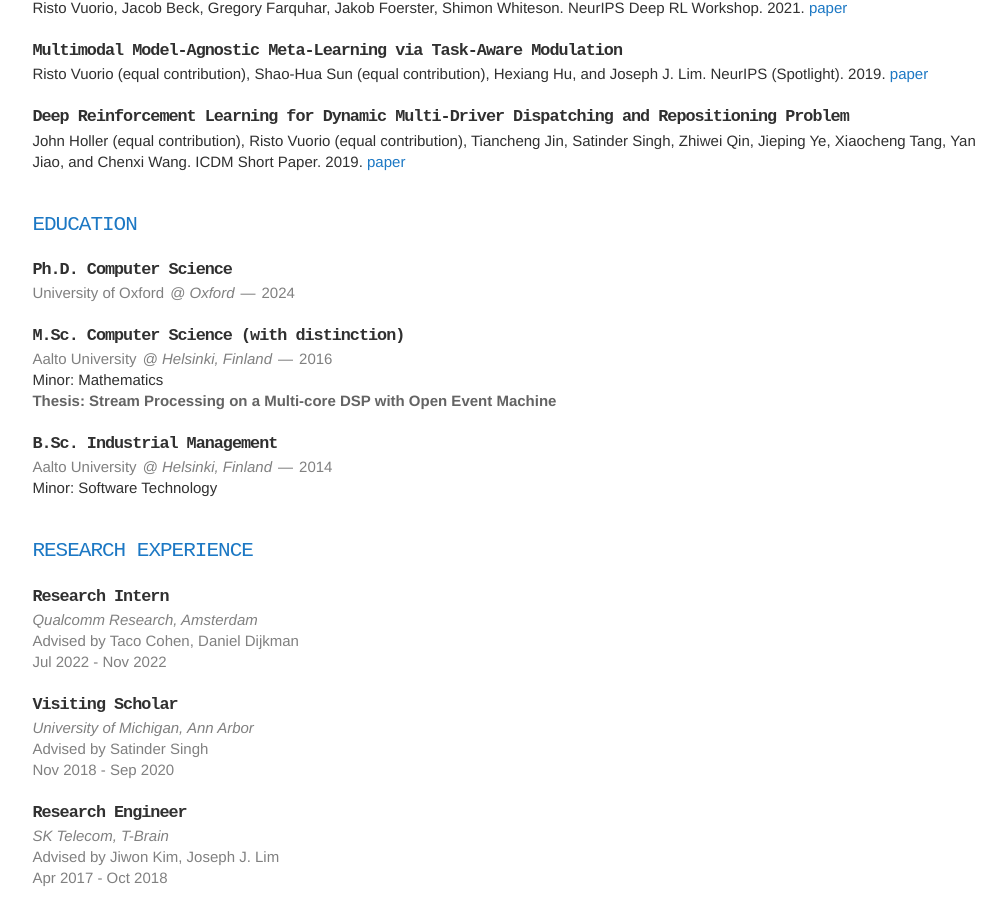
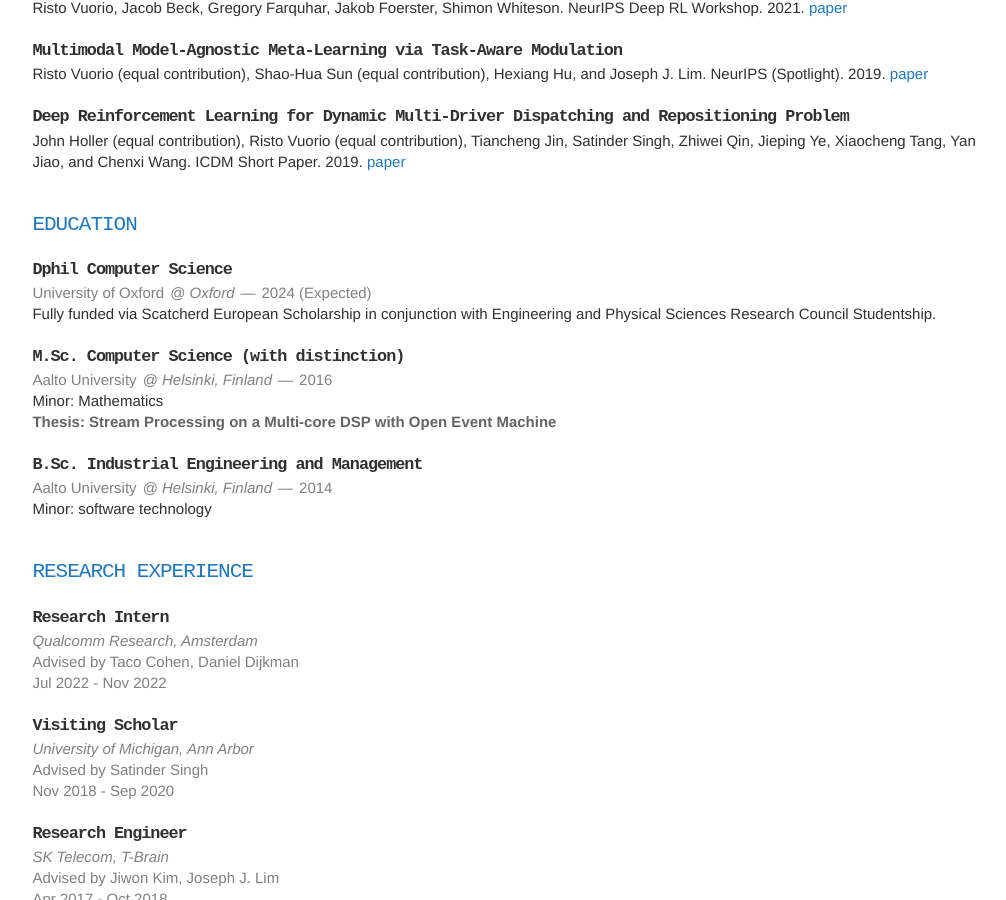
Before and after one commit to vuoristo/vuoristo.github.io, a Jekyll site: the page built from index.html, in a window 1280 px wide and 900 px high, scrolled down 1069 px. Shown: the whole window, without its empty margins (166-1172 px from the left). Built offline with Jekyll 4.4.1, drawn with Linux system fonts in a browser that asks for light colours; nearby versions of some CDN libraries; some web fonts are replaced.

Commit message:
Update education

```diff
--- a/_includes/education.html
+++ b/_includes/education.html
@@ -1,20 +1,32 @@
 <section class="columns">
 <h1>Education</h1>
-{% for education in site.data.education %}
 <article>
     <header>
-        <h1>{{ education.degree }}</h1>
-        <span>{{ education.school }}</span>
-        <span><address>{{ education.location }}</address><time>{{ education.graduation }}</time></span>
+        <h1>Dphil Computer Science</h1>
+        <span>University of Oxford</span>
+        <span><address>Oxford</address><time>2024 (Expected)</time></span>
     </header>
-    {% if education.minor != null %}
+    <p>Fully funded via Scatcherd European Scholarship in conjunction with Engineering and Physical Sciences Research Council Studentship.</p>
+</article>
+<article>
+    <header>
+        <h1>M.Sc. Computer Science (with distinction)</h1>
+        <span>Aalto University</span>
+        <span><address>Helsinki, Finland</address><time>2016</time></span>
+    </header>
     <p>
-        Minor: {{ education.minor }}
+        Minor: Mathematics
     </p>
-    {% endif %}
-    {% if education.thesis != null %}
-    <p><em>Thesis: {{ education.thesis }}</em></p>
-    {% endif %}
+    <p><em>Thesis: Stream Processing on a Multi-core DSP with Open Event Machine</em></p>
 </article>
-{% endfor %}
+<article>
+    <header>
+        <h1>B.Sc. Industrial Engineering and Management</h1>
+        <span>Aalto University</span>
+        <span><address>Helsinki, Finland</address><time>2014</time></span>
+    </header>
+    <p>
+        Minor: software technology
+    </p>
+</article>
 </section>
```
